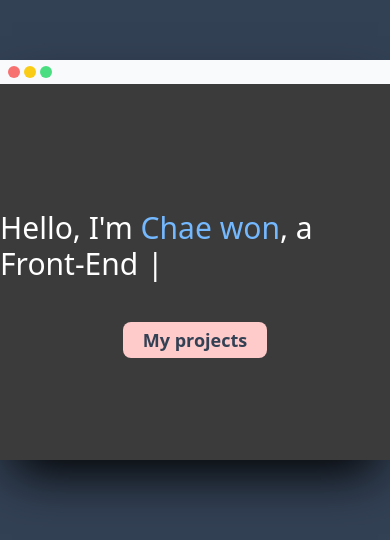
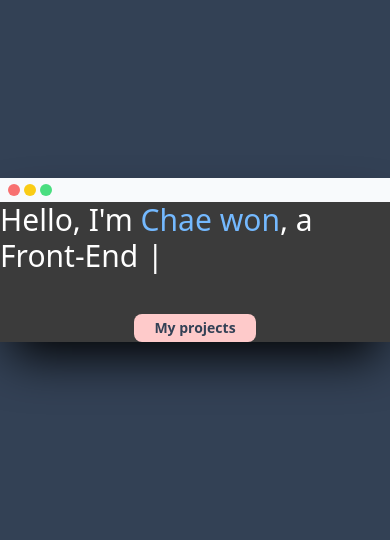
Before and after one commit to chaewon0128/portfolio, a Next.js app: page / in a window 390 px wide. Shown: the part 162-702 px from the top of the page. Built offline with nearby package versions, Linux system fonts and the light colour scheme; what tailwind-animatecss would draw is missing.

Commit message:
📱 : 반응형 사이즈 조절

```diff
--- a/pages/index.tsx
+++ b/pages/index.tsx
@@ -17,7 +17,7 @@ export default function Home() {
   return (
     <Layout>
       <main className='flex justify-center items-center min-h-screen'>
-        <TerminalLayout isClose={isClose} width='xl'>
+        <TerminalLayout isClose={isClose} >
           <Typewriter
             onInit={(typewriter) => {
               typewriter.typeString(`Hello, I'm <span style="color: #74b9ff">Chae won</span>, a Front-End developer!`)
@@ -25,7 +25,7 @@ export default function Home() {
                 .start()
             }}
           />
-          <button onClick={onProject} className='bg-red-200 px-5 py-1 mt-10 rounded-lg text-lg font-semibold text-slate-700'>My projects</button>
+          <button onClick={onProject} className='bg-red-200 px-5 py-1 mt-10 rounded-lg text-sm  md:text-lg font-semibold text-slate-700'>My projects</button>
         </TerminalLayout>
       </main>
     </Layout>
```
